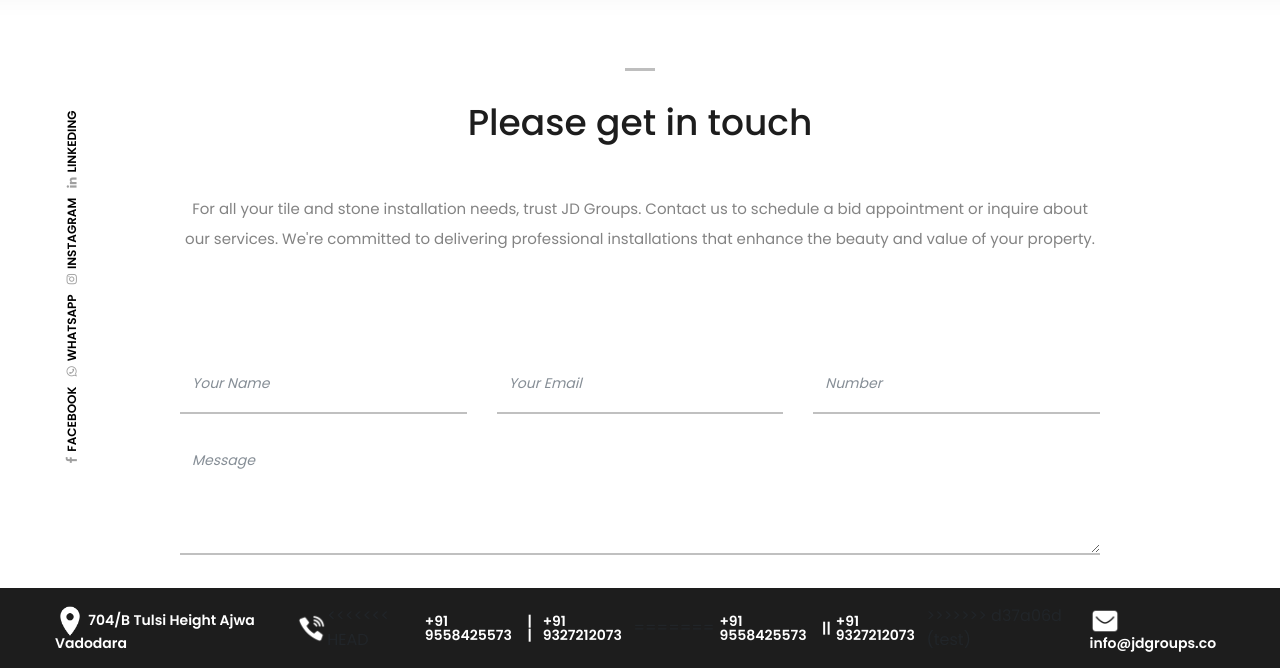
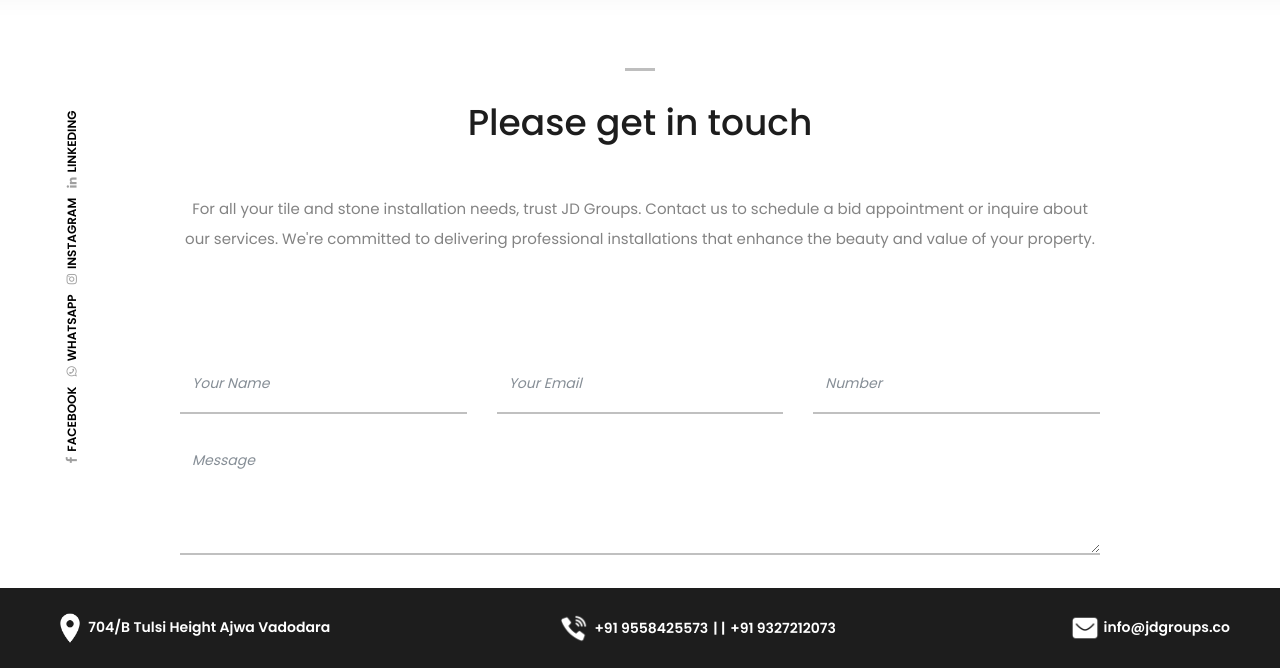
Before and after one commit to Mrrobotravi/jdgroups.co, a plain HTML site: page contact.html in a window 1280 px wide. Shown: the part 132-800 px from the top of the page. Drawn offline with Linux system fonts and the light colour scheme; some packages are replaced by stand-ins of ours.

Commit message:
Update contact.html

```diff
--- a/contact.html
+++ b/contact.html
@@ -286,11 +286,11 @@
 
                                 <img width="30px" src="img/core-img/call-whie.png" alt="">
 
-<<<<<<< HEAD
+
                             <a href="tel:+91932712073">+91 9558425573</a> <a style="color: white;">| |</a>  <a href="tel:+91932712073">+91 9327212073</a>
-=======
-                            <a href="tel:+91932712073">+91 9558425573</a> <a style="color: white;">||</a>  <a href="tel:+91932712073">+91 9327212073</a>
->>>>>>> d37a06d (test)
+
+
+
 
 
                         </div>
```
